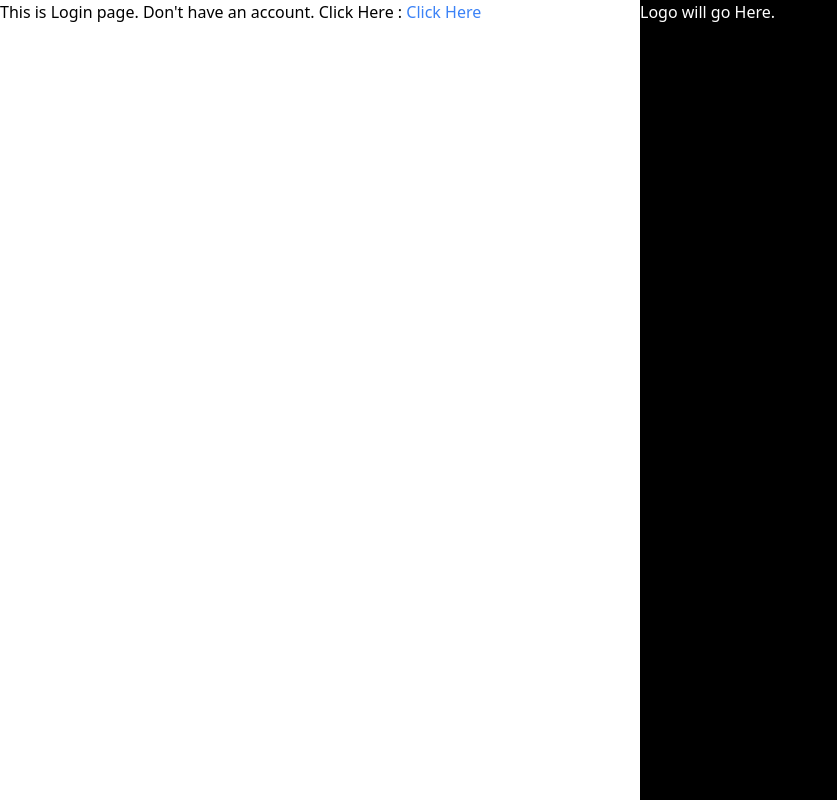
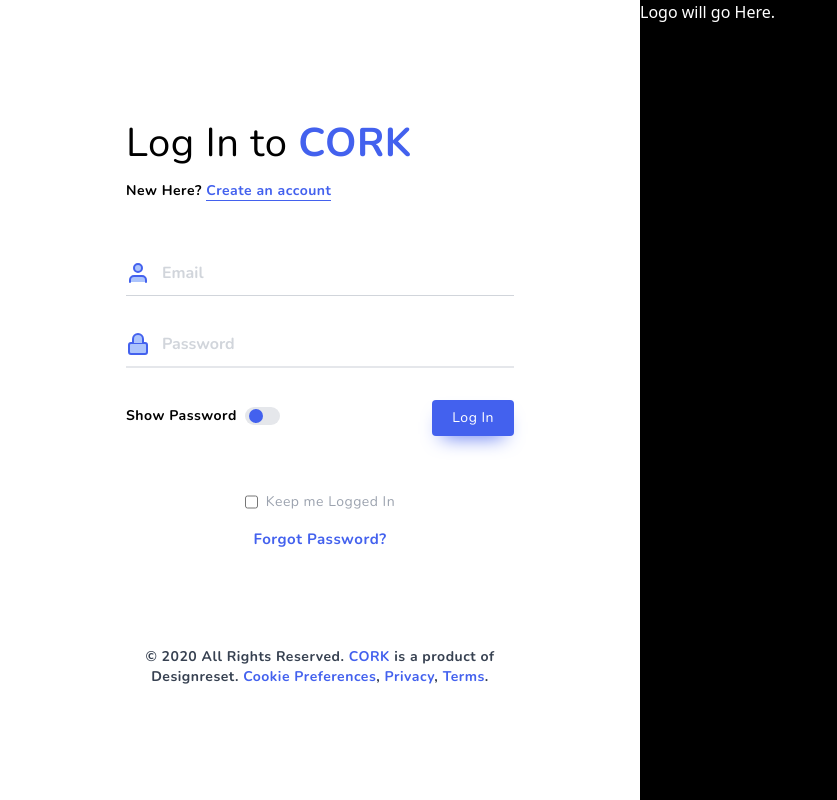
Before and after one commit to striver01/devslane_project, a React (Create React App) app: page /login in a window 1280 px wide. Shown: the whole page, without its empty margins (0-837 px from the left). Built offline with nearby package versions, Linux system fonts and the light colour scheme.

Commit message:
Completed the Front end part of the login page

```diff
--- a/package.json
+++ b/package.json
@@ -4,6 +4,7 @@
   "private": true,
   "dependencies": {
     "@craco/craco": "^6.2.0",
+    "@headlessui/react": "^1.3.0",
     "@testing-library/jest-dom": "^5.14.1",
     "@testing-library/react": "^11.2.7",
     "@testing-library/user-event": "^12.8.3",
--- a/public/index.html
+++ b/public/index.html
@@ -3,6 +3,7 @@
   <head>
     <meta charset="utf-8" />
     <link rel="icon" href="%PUBLIC_URL%/favicon.ico" />
+    <link href="https://fonts.googleapis.com/css?family=Nunito:400,700&display=swap" rel="stylesheet">
     <meta name="viewport" content="width=device-width, initial-scale=1" />
     <meta name="theme-color" content="#000000" />
     <meta
--- /dev/null
+++ b/src/Components/RectBlueButton.tsx
@@ -0,0 +1,15 @@
+import React from 'react';
+
+interface Props{
+
+}
+
+ const RectBlueButton: React.FC<Props> = (props) => {
+  return(
+    <div className="bg-Primary text-white px-5 py-2 cursor-pointer rounded hover:shadow-none shadow-3xl text-sm">
+      {props.children}
+    </div>
+  );
+}
+RectBlueButton.defaultProps = {}
+export default RectBlueButton;
--- /dev/null
+++ b/src/Components/ToggleButton.tsx
@@ -0,0 +1,28 @@
+import React from "react";
+import { Switch } from '@headlessui/react';
+
+interface Props {}
+
+const ToggleButton: React.FC<Props> = (props) => {
+  const [enabled, setEnabled] = React.useState(false);
+  return (
+    <div>
+      <Switch
+        checked={enabled}
+        onChange={setEnabled}
+        className={`${
+          enabled ? "bg-blue-200" : "bg-gray-200"
+        } relative inline-flex items-center h-4.5 rounded-full w-8.75`}
+      >
+        <span className="sr-only">Enable notifications</span>
+        <span
+          className={`${
+            enabled ? "translate-x-4" : "translate-x-1"
+          } inline-block w-3.5 h-3.5 transform bg-Primary rounded-full`}
+        />
+      </Switch>
+    </div>
+  );
+};
+ToggleButton.defaultProps = {};
+export default ToggleButton;
--- a/src/Pages/Dashboard.page.tsx
+++ b/src/Pages/Dashboard.page.tsx
@@ -5,7 +5,7 @@ interface Props{
 
 }
 
- const Dashboard: FC<Props> = (props) => {
+ const Dashboard : FC<Props> = (props) => {
   return(
     <div>
       This is Dashboard page.
--- a/src/Pages/Signup.page.tsx
+++ b/src/Pages/Signup.page.tsx
@@ -6,7 +6,7 @@ interface Props{
 
  const Signup: FC<Props> = (props) => {
   return(
-    <div>
+    <div className="w-1/2 border-4 border-red-600">
       This is Signup page.
       Already have an account. <Link to="/login"><span className="text-blue-500">Click Here</span></Link>
       <Link to="/recordings"><span className="text-blue-500">Go to Dashboard</span></Link>
--- a/src/Pages/login.page.tsx
+++ b/src/Pages/login.page.tsx
@@ -1,16 +1,98 @@
 import React from "react";
 import { Link } from "react-router-dom";
+import RectBlueButton from "../Components/RectBlueButton";
+import ToggleButton from "../Components/ToggleButton";
 
 interface Props {}
 
 const Login: React.FC<Props> = (props) => {
   return (
-    <div className="flex justify-between">
+    <div className="flex flex-col justify-center items-center w-1/2 tracking-widem font-nunito">
       <div>
-        This is Login page. Don't have an account. Click Here :{" "}
-        <Link to="/signup">
-          <span className="text-blue-500">Click Here</span>
-        </Link>
+        <h1 className="text-4.5xl font-medium mb-2">
+          Log In to <span className="text-Primary font-semibold">CORK</span>
+        </h1>
+        <p className="text-sm font-bold mb-12">
+          New Here?{" "}
+          <Link to="/signup">
+            <span className="text-Primary border-b border-Primary">
+              Create an account
+            </span>
+          </Link>
+        </p>
+        <div className="relative pb-6 pt-3">
+          <label className="absolute">
+            <svg
+              className="stroke-current text-Primary"
+              xmlns="http://www.w3.org/2000/svg"
+              width="24"
+              height="24"
+              viewBox="0 0 24 24"
+              fill="#acc4fc"
+              stroke="currentColor"
+              stroke-width="2"
+              stroke-linecap="round"
+              stroke-linejoin="round"
+            >
+              <path d="M20 21v-2a4 4 0 0 0-4-4H8a4 4 0 0 0-4 4v2"></path>
+              <circle cx="12" cy="7" r="4"></circle>
+            </svg>
+          </label>
+          <input
+            type="email"
+            placeholder="Email"
+            autoComplete=""
+            className="w-97 text-base font-semibold text-gray-900 px-9 pb-2.5 outline-none border-b border-gray-300 placeholder-gray-300 placeholder-opacity-100"
+          ></input>
+        </div>
+        <div className="relative pb-6 pt-3 mb-2 ">
+          <label className="absolute">
+            <svg
+              className="stroke-current text-Primary"
+              xmlns="http://www.w3.org/2000/svg"
+              width="24"
+              height="24"
+              viewBox="0 0 24 24"
+              fill="#acc4fc"
+              stroke="currentColor"
+              stroke-width="2"
+              stroke-linecap="round"
+              stroke-linejoin="round"
+            >
+              <rect x="3" y="11" width="18" height="11" rx="2" ry="2"></rect>
+              <path d="M7 11V7a5 5 0 0 1 10 0v4"></path>
+            </svg>
+          </label>
+          <input
+            placeholder="Password"
+            className="w-97 text-base font-semibold text-gray-900 px-9 pb-2.5 border-b-2 outline-none placeholder-gray-300 placeholder-opacity-100"
+          ></input>
+        </div>
+        <div className="justify-between items-center flex mb-14">
+          <div className="flex space-x-2">
+            <h3 className="text-sm font-semibold">Show Password</h3>
+            <ToggleButton></ToggleButton>
+          </div>
+          <RectBlueButton>Log In</RectBlueButton>
+        </div>
+        <div className="flex justify-center items-center text-sm space-x-2 mb-2">
+          <input type="checkbox" className="h-3.5 w-3."></input>
+          <label className="text-gray-400 text-sm font-thin">
+            Keep me Logged In
+          </label>
+        </div>
+        <p className="text-Primary text-3.75 font-bold text-center mt-4">
+          Forgot Password?
+        </p>
+        <p className="mt-24 text-sm text-center font-semibold text-gray-700">
+          © 2020 All Rights Reserved. <span className="text-Primary">CORK</span>{" "}
+          is a product of{" "}
+        </p>
+        <p className="text-sm text-center font-semibold text-gray-700">
+          Designreset. <span className="text-Primary">Cookie Preferences</span>,{" "}
+          <span className="text-Primary">Privacy</span>,{" "}
+          <span className="text-Primary">Terms</span>.
+        </p>
       </div>
     </div>
   );
--- a/tailwind.config.js
+++ b/tailwind.config.js
@@ -2,10 +2,45 @@ module.exports = {
   purge: ['./src/**/*.{js,jsx,ts,tsx}', './public/index.html'],
   darkMode: false, // or 'media' or 'class'
   theme: {
-    extend: {},
+    extend: {
+      fontFamily: {
+        'nunito': ['nunito', 'sans-serif'],
+      },
+      fontSize: {
+        "4.5xl" : "40px",
+        "3.75": "15px"
+      },
+      colors: {
+        Primary: "#4361ee",
+      },
+      padding: {
+        "2.5": "10px",
+        "0.1": "1px",
+        "3.5": "14px",
+        "1.8": "7px"
+      },
+      width: {
+        "97": "388px",
+        "3.5": "14px",
+        "8.75": "35px"
+      },
+      height: {
+        "4.5": "18px",
+        "3.5": "14px",
+      },
+      boxShadow: {
+        '3xl': '0 10px 20px -10px #4361ee',
+      },
+      letterSpacing: {
+        'widem': "0.0312rem"
+      }
+    },
   },
   variants: {
-    extend: {},
+    extend: {
+      backgroundColor: ['checked'],
+      borderColor: ['checked'],
+    },
   },
   plugins: [],
 }
```
Also changed, not shown: 1 other file (tests, documents, lock files or other folders).
